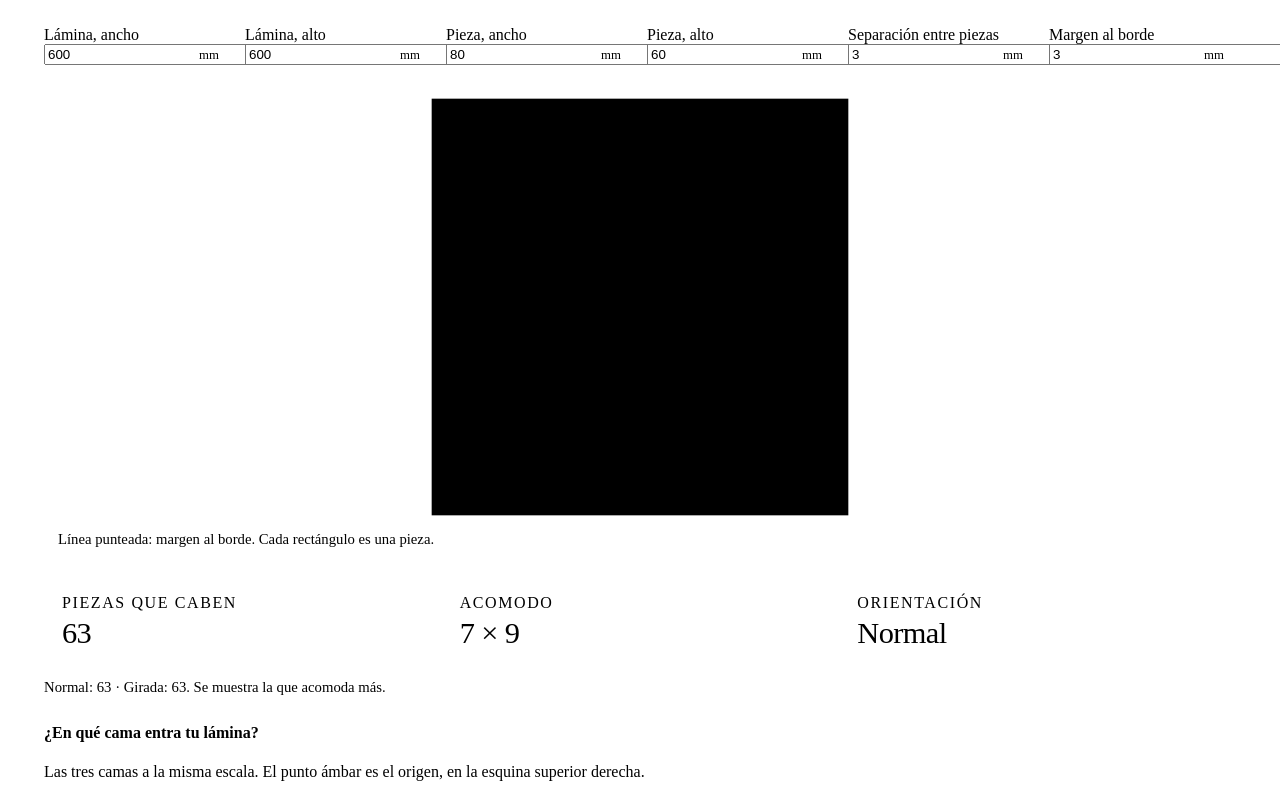
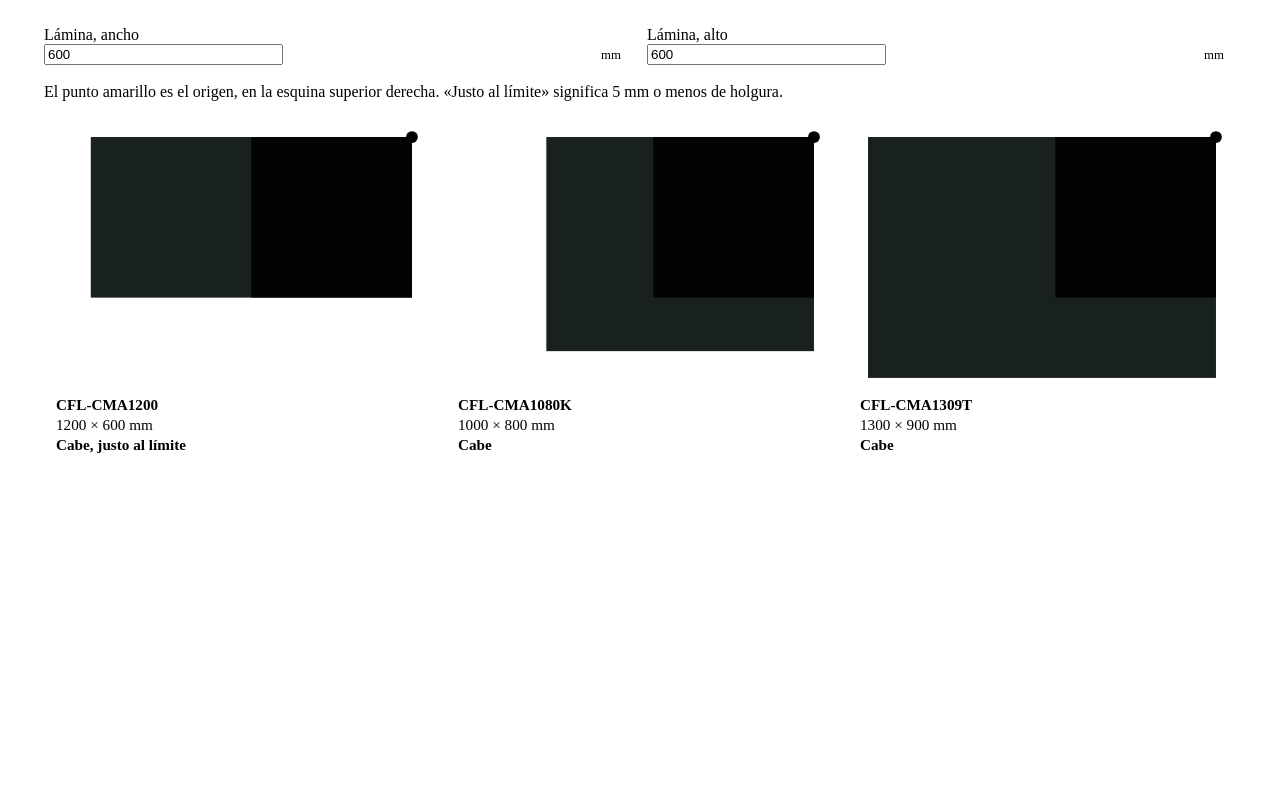
Before and after one commit to Mozta/laser-idit, a React (Vite) app: page / in a window 1280 px wide. Shown: the part 2400-3196 px from the top of the page. Built offline with nearby package versions, Linux system fonts and the light colour scheme; the HTML template or start-up script is replaced by a standard one; a web font is replaced by a local one.

Commit message:
Comparador de camas y conteo de piezas en bloques separados

```diff
--- a/src/sections/Archivo.jsx
+++ b/src/sections/Archivo.jsx
@@ -8,6 +8,7 @@ import { Segmentado } from '../tools/comun.jsx'
 import OrdenCorte from '../tools/OrdenCorte.jsx'
 import ValidadorDxf from '../tools/ValidadorDxf/ValidadorDxf.jsx'
 import PanelCapas from '../tools/PanelCapas/PanelCapas.jsx'
+import { AcomodoPiezas } from '../tools/AcomodoLamina.jsx'
 import './secciones.css'
 
 const PROGRAMAS = [
@@ -146,6 +147,14 @@ export default function Archivo() {
         </div>
       </div>
 
+      <Bloque titulo="Acomoda tus piezas">
+        <p>
+          La regla de los 3 mm cuenta para el acomodo: entre pieza y pieza, y entre las piezas y el borde de la lámina. Con piezas
+          iguales, calcula cuántas te salen por lámina.
+        </p>
+        <AcomodoPiezas />
+      </Bloque>
+
       <Bloque>
         <ValidadorDxf />
       </Bloque>
--- a/src/sections/Maquinas.jsx
+++ b/src/sections/Maquinas.jsx
@@ -2,7 +2,7 @@ import Seccion, { Bloque, Revelar } from '../components/Seccion.jsx'
 import Tarjeta from '../components/Tarjeta.jsx'
 import Figura from '../components/Figura.jsx'
 import Checklist from '../components/Checklist.jsx'
-import AcomodoLamina from '../tools/AcomodoLamina.jsx'
+import { ComparadorCamas } from '../tools/AcomodoLamina.jsx'
 import maquinas from '../data/maquinas.json'
 import './secciones.css'
 
@@ -38,7 +38,7 @@ export default function Maquinas() {
       </Bloque>
 
       <Bloque>
-        <AcomodoLamina />
+        <ComparadorCamas />
       </Bloque>
     </Seccion>
   )
--- a/src/sections/Materiales.jsx
+++ b/src/sections/Materiales.jsx
@@ -65,6 +65,10 @@ export default function Materiales() {
               La hoja mide 1.22 × 2.44 m. Pídela cortada en piezas de <strong>60 × 60 cm</strong>: salen 8 por hoja.
             </p>
             <p>Media hoja no cabe en ninguna máquina.</p>
+            <p>
+              Para saber cuántas láminas comprar, calcula cuántas piezas te salen por lámina en{' '}
+              <a href="#acomodo-lamina">Prepara tu archivo</a>.
+            </p>
           </Tarjeta>
           <Aviso tono="rose" titulo="Revisa antes de comprar">
             <p>Sin melamina, sin pintura y sin pandeo. Una hoja pandeada cambia el foco de un lado a otro.</p>
--- a/src/tools/AcomodoLamina.jsx
+++ b/src/tools/AcomodoLamina.jsx
@@ -74,7 +74,40 @@ function Camas({ lamina, resultados }) {
   )
 }
 
-export default function AcomodoLamina() {
+const MAX_LAMINA = 5000
+
+// Sección 1: en qué cama entra la lámina del alumno.
+export function ComparadorCamas() {
+  const [W, setW] = useState('600')
+  const [H, setH] = useState('600')
+  const val = { W: leerNumero(W), H: leerNumero(H) }
+  const ok = Number.isFinite(val.W) && Number.isFinite(val.H) && val.W > 0 && val.H > 0
+  const muyGrande = ok && (val.W > MAX_LAMINA || val.H > MAX_LAMINA)
+  const camas = ok && !muyGrande ? compararCamas(val, maquinas) : null
+
+  return (
+    <Herramienta
+      id="comparador-camas"
+      titulo="¿En qué cama entra tu lámina?"
+      descripcion="Escribe el tamaño de tu material. Las tres camas se dibujan a la misma escala, con tu lámina puesta en el origen."
+    >
+      <div className="campos">
+        <Campo etiqueta="Lámina, ancho" valor={W} alCambiar={setW} />
+        <Campo etiqueta="Lámina, alto" valor={H} alCambiar={setH} />
+      </div>
+      {muyGrande && <Mensaje tono="amber">Esa lámina es enorme. Revisa que esté en milímetros.</Mensaje>}
+      {camas && (
+        <>
+          <p className="muted">El punto amarillo es el origen, en la esquina superior derecha. «Justo al límite» significa 5 mm o menos de holgura.</p>
+          <Camas lamina={val} resultados={camas} />
+        </>
+      )}
+    </Herramienta>
+  )
+}
+
+// Sección 4: cuántas piezas iguales caben en la lámina, con separación y margen.
+export function AcomodoPiezas() {
   const [W, setW] = useState('600')
   const [H, setH] = useState('600')
   const [w, setw] = useState('80')
@@ -84,15 +117,13 @@ export default function AcomodoLamina() {
 
   const val = { W: leerNumero(W), H: leerNumero(H), w: leerNumero(w), h: leerNumero(h), g: leerNumero(g), m: leerNumero(m) }
   const r = acomodar(val)
-  const laminaOk = Number.isFinite(val.W) && Number.isFinite(val.H) && val.W > 0 && val.H > 0
-  const camas = laminaOk ? compararCamas({ W: val.W, H: val.H }, maquinas) : null
-  const muyGrande = laminaOk && (val.W > 5000 || val.H > 5000)
+  const muyGrande = val.W > MAX_LAMINA || val.H > MAX_LAMINA
 
   return (
     <Herramienta
       id="acomodo-lamina"
-      titulo="Acomodo en la lámina"
-      descripcion="Cuántas piezas iguales caben en tu material y en cuál cama entra la lámina."
+      titulo="¿Cuántas piezas caben en tu lámina?"
+      descripcion="Para piezas iguales: deja al menos 3 mm entre piezas y 3 mm al borde. Prueba la pieza normal y girada, y te muestra la que acomoda más."
     >
       <div className="campos">
         <Campo etiqueta="Lámina, ancho" valor={W} alCambiar={setW} />
@@ -115,18 +146,10 @@ export default function AcomodoLamina() {
             <Resultado etiqueta="Orientación" valor={r.mejor.girada ? 'Girada 90°' : 'Normal'} unidad="" />
           </div>
           <p className="nota-prueba">
-            Normal: {r.normal.total} · Girada: {r.girada.total}. Se muestra la que acomoda más.
+            Normal: {r.normal.total} · Girada: {r.girada.total}. Si tus piezas son distintas entre sí, acomódalas en tu programa y
+            revisa la separación con el validador de abajo.
           </p>
         </div>
-      )}
-      {camas && !muyGrande && (
-        <>
-          <h4 style={{ marginTop: 28 }}>¿En qué cama entra tu lámina?</h4>
-          <p className="muted">
-            Las tres camas a la misma escala. El punto ámbar es el origen, en la esquina superior derecha.
-          </p>
-          <Camas lamina={{ W: val.W, H: val.H }} resultados={camas} />
-        </>
       )}
     </Herramienta>
   )
```
Also changed, not shown: 2 other files (tests, documents, lock files or other folders).
